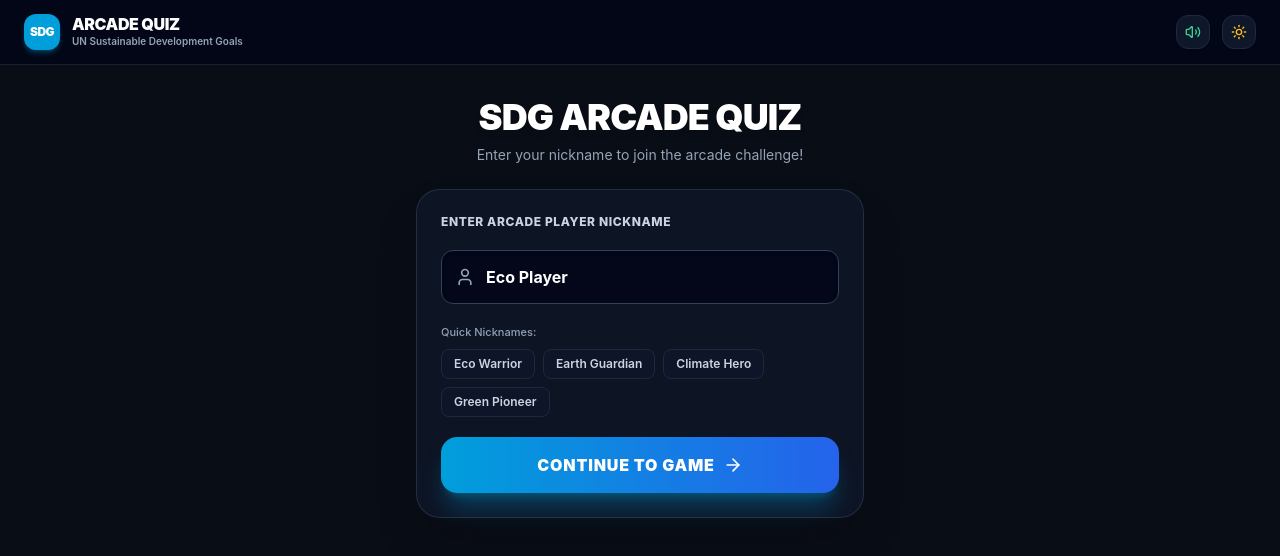
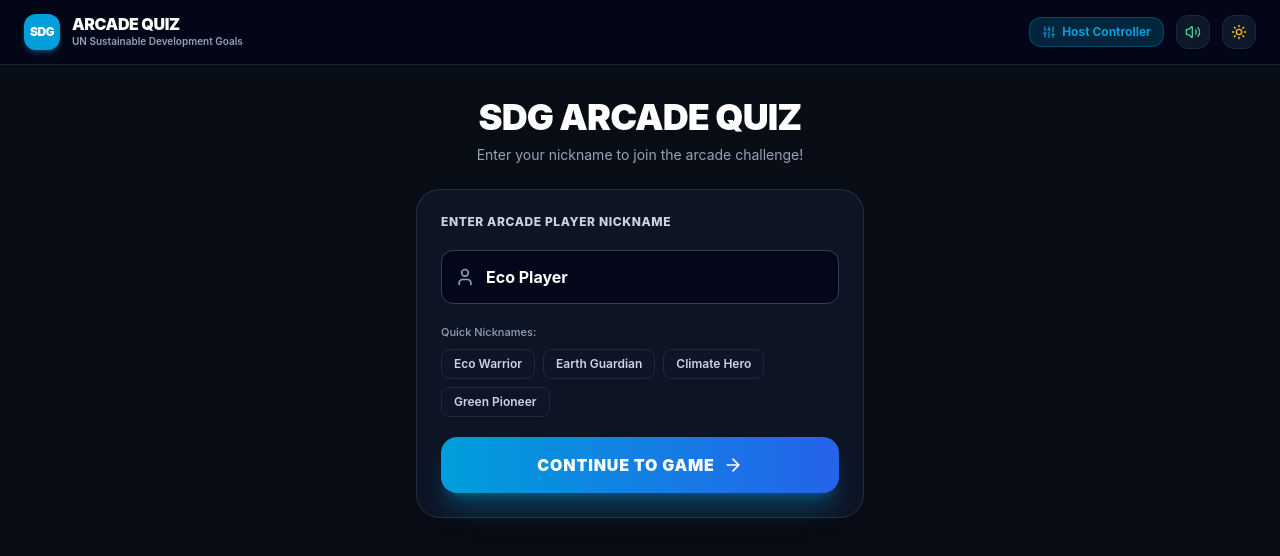
Before and after one commit to shanjai-rathinam/sdg-arcade-quiz, a React (Vite) app: page / in a window 1280 px wide. Shown: the top 556 px of the page. Built offline with nearby package versions, Linux system fonts and the light colour scheme.

Commit message:
Add view switcher button in Navbar for easy single-URL navigation

```diff
--- a/src/components/Navbar.tsx
+++ b/src/components/Navbar.tsx
@@ -1,6 +1,6 @@
 import React from 'react';
 import type { RoleMode, ThemeMode } from '../types/game';
-import { Sun, Moon, Volume2, VolumeX, Sparkles } from 'lucide-react';
+import { Sun, Moon, Volume2, VolumeX, Sparkles, Sliders, Smartphone } from 'lucide-react';
 import { audioService } from '../services/audioService';
 
 interface NavbarProps {
@@ -50,8 +50,29 @@ export const Navbar: React.FC<NavbarProps> = ({
           </div>
         </div>
 
-        {/* Global Controls: Sound, Theme, QR Link (Controller only) */}
+        {/* Global Controls: Sound, Theme, View Switcher, QR Link */}
         <div className="flex items-center space-x-2 sm:space-x-3">
+          {/* Quick View Switcher Button */}
+          {role === 'PLAYER' ? (
+            <a
+              href="?role=controller"
+              className="flex items-center space-x-1.5 px-3 py-1.5 rounded-xl bg-unblue/20 hover:bg-unblue/30 text-unblue light:bg-unblue/10 border border-unblue/30 font-bold text-xs shadow-sm transition"
+              title="Switch to Host Controller Dashboard"
+            >
+              <Sliders className="w-3.5 h-3.5" />
+              <span className="hidden sm:inline">Host Controller</span>
+            </a>
+          ) : (
+            <a
+              href="?role=player"
+              className="flex items-center space-x-1.5 px-3 py-1.5 rounded-xl bg-emerald-500/20 hover:bg-emerald-500/30 text-emerald-400 light:bg-emerald-500/10 border border-emerald-500/30 font-bold text-xs shadow-sm transition"
+              title="Switch to Player Client View"
+            >
+              <Smartphone className="w-3.5 h-3.5" />
+              <span className="hidden sm:inline">Player View</span>
+            </a>
+          )}
+
           {/* QR Join Button for Host Controller */}
           {role === 'CONTROLLER' && onOpenQrModal && (
             <button
```
